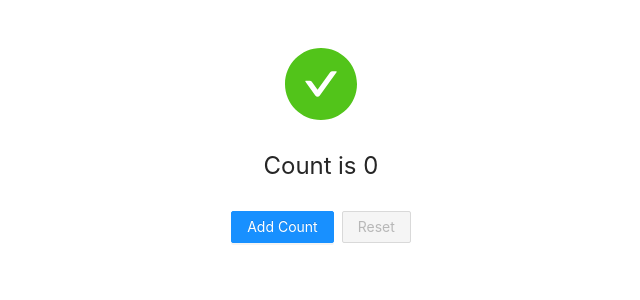
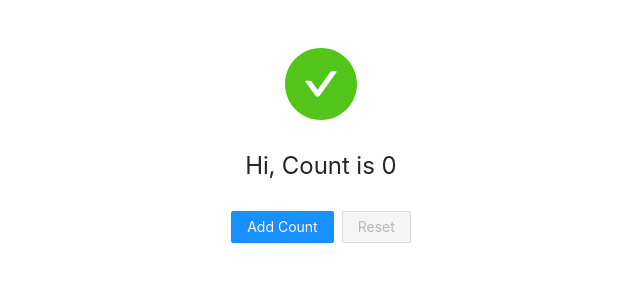
Before and after one commit to sufuwang/ylwawj, a React (Vite) app: page / in a window 1280 px wide. Shown: the top 300 px of the page, without its empty margins (319-959 px from the left). Built offline with nearby package versions, Linux system fonts and the light colour scheme.

Commit message:
feat:测试workflow

```diff
--- a/src/pages/Main/index.tsx
+++ b/src/pages/Main/index.tsx
@@ -7,7 +7,7 @@ export default () => {
     <>
       <Result
         status="success"
-        title={`Count is ${count}`}
+        title={`Hi, Count is ${count}`}
         extra={[
           <Button type="primary" key="console" onClick={() => setCount(count + 1)}>
             Add Count
```
